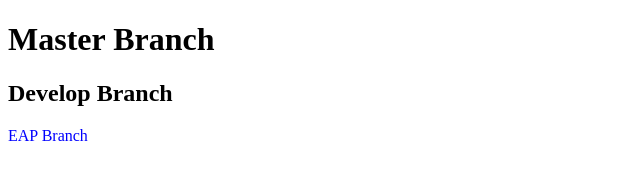
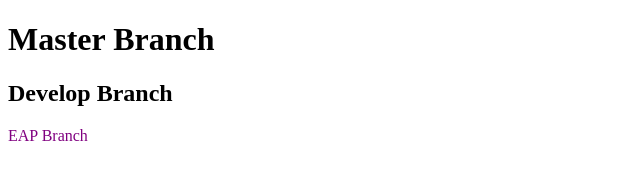
Before and after one commit to eaperkins34/testGit, a plain HTML site: page index.html in a window 1280 px wide. Shown: the full height of the page, 0-640 px from the left. Drawn offline with Linux system fonts and the light colour scheme.

```diff
--- a/index.html
+++ b/index.html
@@ -9,6 +9,6 @@
     <body>
         <h1>Master Branch</h1>
         <h2>Develop Branch</h2>
-        <p style="color: blue">EAP Branch</p>
+        <p style="color: purple">EAP Branch</p>
     </body>
 </html>
```
